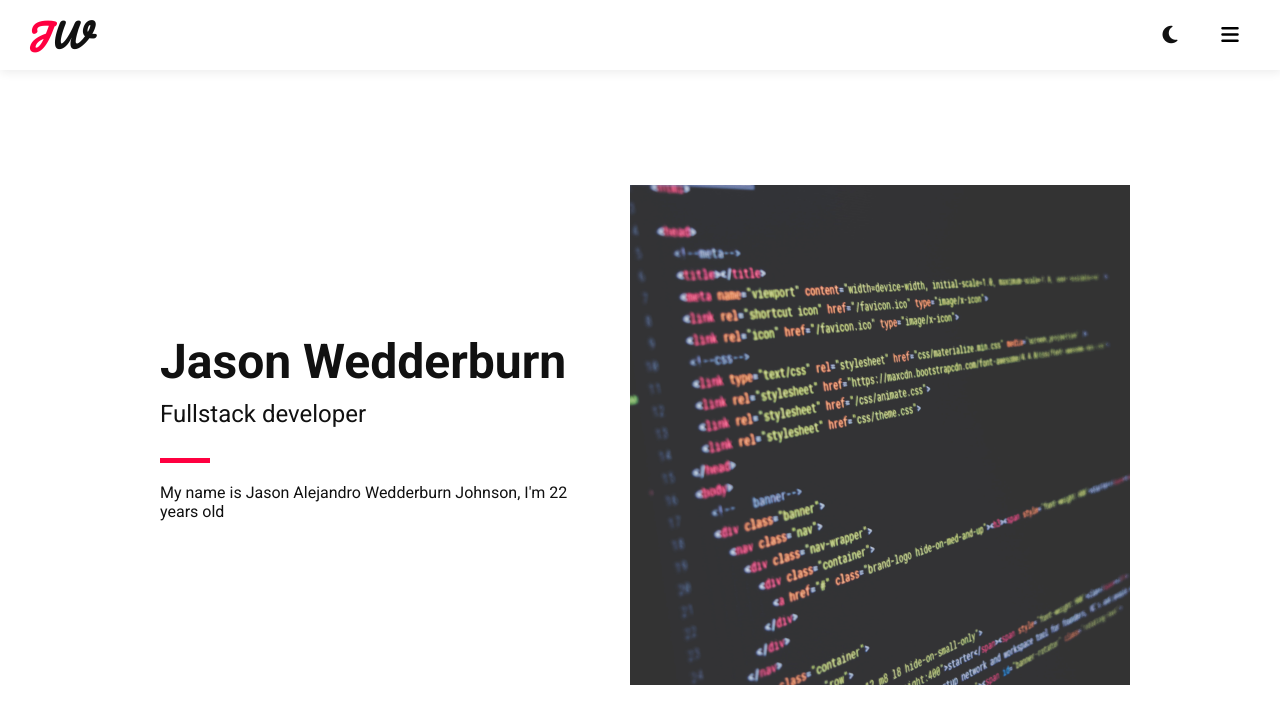
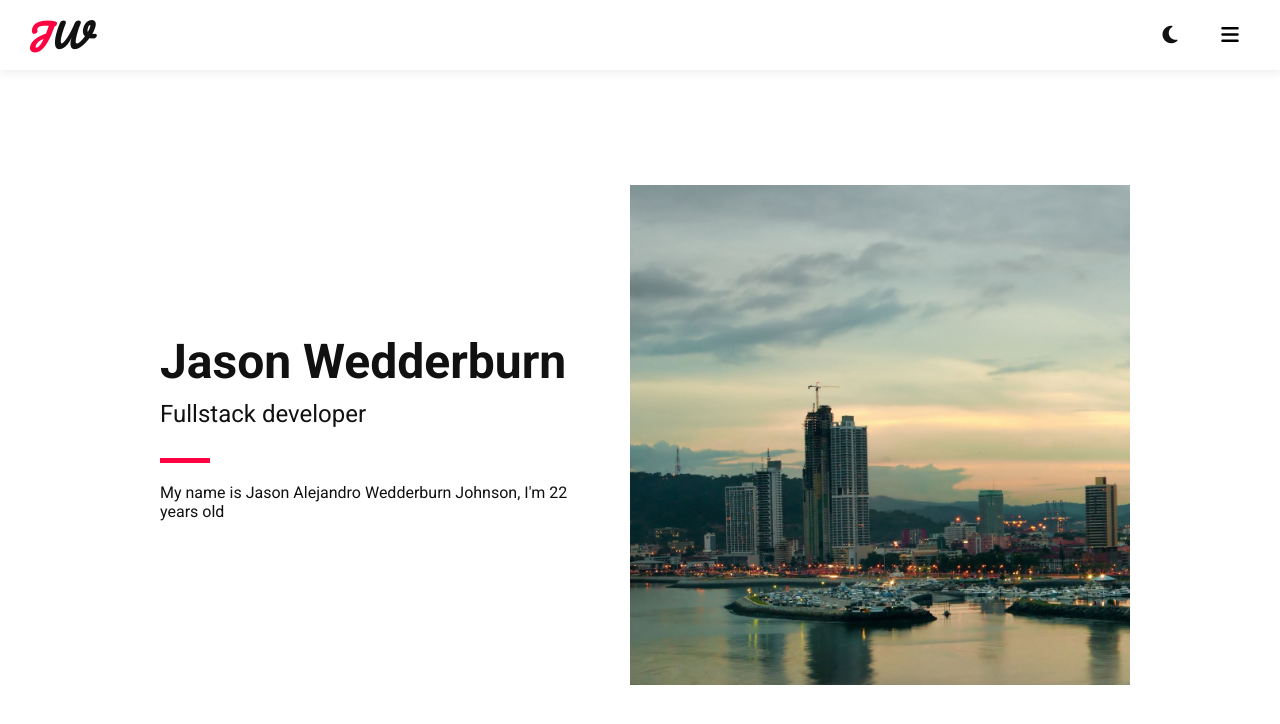
Before and after one commit to jasonwj96/portfolio, a React (Create React App) app: page / in a window 1280 px wide. Shown: the top 724 px of the page. Built offline with nearby package versions, Linux system fonts and the light colour scheme.

Commit message:
changed profile bg

```diff
--- a/src/components/homeProfile.scss
+++ b/src/components/homeProfile.scss
@@ -6,7 +6,7 @@
   }
 
   to {
-    transform: translateX(-60px);
+    transform: translateX(-50%);
   }
 }
 
@@ -60,9 +60,9 @@
       position: absolute;
       z-index: 1;
       animation-name: animateImage;
-      animation-duration: 10000ms;
+      animation-duration: 40000ms;
       animation-iteration-count: infinite;
-      animation-timing-function: ease;
+      animation-timing-function: ease-in-out;
       animation-direction: alternate;
       object-fit: fill;
       height: 500px;
```
Also changed, not shown: src/img/profilebg.jpg.
